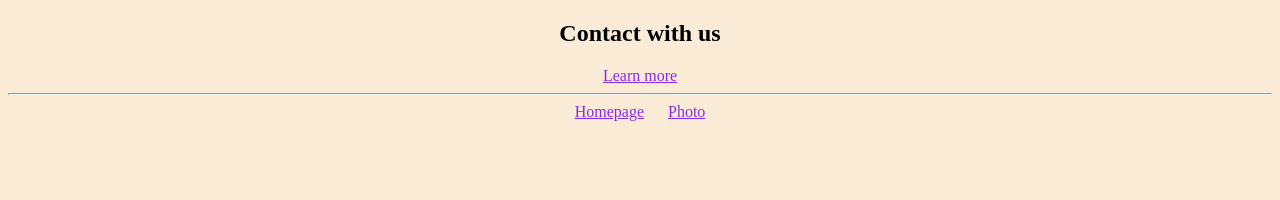
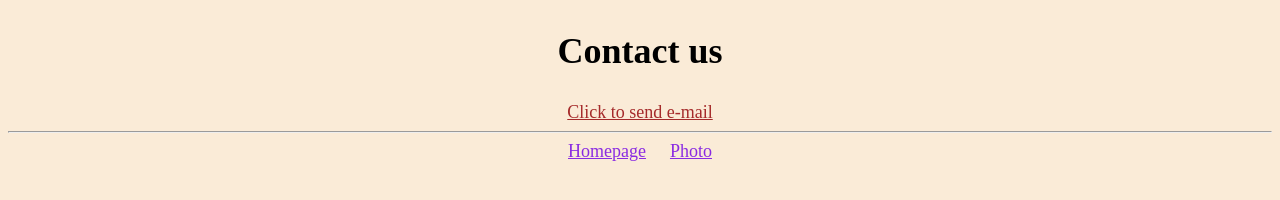
Before and after one commit to krystynamv/Croissant, a plain HTML site: page contact.html in a window 1280 px wide. Drawn offline with Linux system fonts and the light colour scheme.

Commit message:
Added SEO

```diff
--- a/contact.html
+++ b/contact.html
@@ -4,16 +4,20 @@
     <meta charset="UTF-8" />
     <meta http-equiv="X-UA-Compatible" content="IE=edge" />
     <meta name="viewport" content="width=device-width, initial-scale=1.0" />
+    <meta
+      name="description"
+      content="A flaky roll or pastry in a form of a crescent."
+    />
     <link rel="stylesheet" href="/styles/style.css" />
-    <title>Document</title>
+    <title>Contact us</title>
   </head>
   <body>
     <div>
-      <h2>Contact with us</h2>
-      <a href="https://en.wikipedia.org/wiki/Croissant">Learn more</a>
+      <h2>Contact us</h2>
+      <a href="mailto:home@croissant.com">Click to send e-mail</a>
     </div>
     <hr />
-    <a href="/">Homepage</a>
-    <a href="/photo.html">Photo</a>
+    <a href="/" title="Homepage">Homepage</a>
+    <a href="/photo.html" title="Photo of a croissant">Photo</a>
   </body>
 </html>
--- a/styles/style.css
+++ b/styles/style.css
@@ -1,11 +1,21 @@
 body {
   text-align: center;
   background-color: antiquewhite;
+}
+h1 {
+  font-size: 48px;
+}
+h2 {
+  font-size: 36px;
 }
 
 a {
   color: blueviolet;
   margin: 10px;
+  font-size: 18px;
+}
+div a {
+  color: brown;
 }
 img {
   max-width: 600px;
```
Also changed, not shown: index.html (+4 -3 lines), photo.html (+4 -3 lines).
